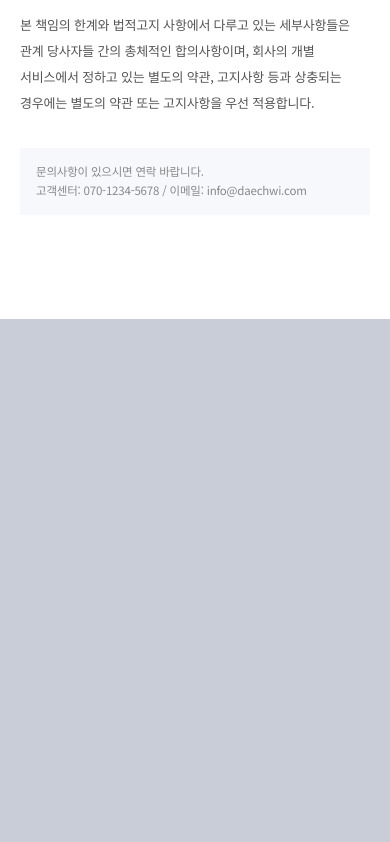
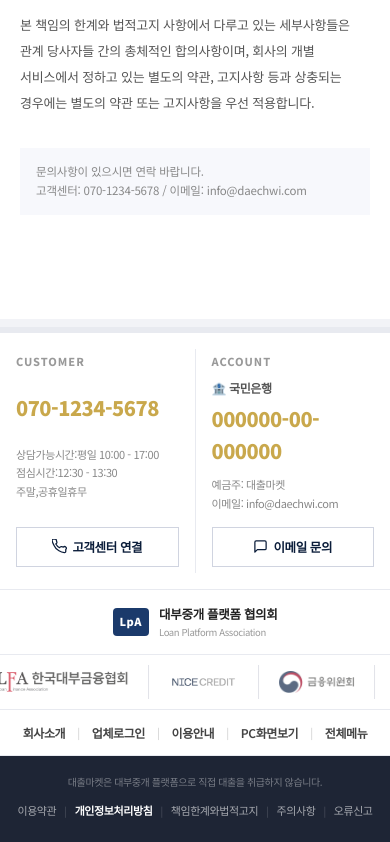
Before and after one commit to oooooookkb/daechwi-market-next, a Next.js app: page /duty in a window 390 px wide. Shown: the part 1547-2389 px from the top of the page. Before the commit the page ends 1866 px from the top, so only its background shows below. Built offline with nearby package versions, Linux system fonts and the light colour scheme; a web font is replaced by a local one.

Commit message:
feat: MobileFooter 공통 컴포넌트 생성 후 전체 페이지 적용

```diff
--- /dev/null
+++ b/app/components/MobileFooter.tsx
@@ -0,0 +1,85 @@
+"use client";
+import Link from "next/link";
+
+export default function MobileFooter() {
+  return (
+    <>
+      {/* 고객센터 / 계좌 섹션 */}
+      <div className="detail-cs-section">
+        <div className="detail-cs-box">
+          <p className="detail-cs-label">CUSTOMER</p>
+          <p className="detail-cs-number">070-1234-5678</p>
+          <p className="detail-cs-info">상담가능시간:평일 10:00 - 17:00<br />점심시간:12:30 - 13:30<br />주말,공휴일휴무</p>
+          <a href="tel:07012345678" className="detail-cs-btn">
+            <svg width="15" height="15" viewBox="0 0 24 24" fill="none" stroke="currentColor" strokeWidth="2" strokeLinecap="round" strokeLinejoin="round"><path d="M22 16.92v3a2 2 0 01-2.18 2 19.79 19.79 0 01-8.63-3.07A19.5 19.5 0 013.07 9.81a19.79 19.79 0 01-3.07-8.64A2 2 0 012 .18h3a2 2 0 012 1.72c.127.96.361 1.903.7 2.81a2 2 0 01-.45 2.11L6.09 7.91a16 16 0 006 6l1.27-1.27a2 2 0 012.11-.45c.907.339 1.85.573 2.81.7A2 2 0 0122 16.92z"/></svg>
+            고객센터 연결
+          </a>
+        </div>
+        <div className="detail-cs-divider" />
+        <div className="detail-cs-box">
+          <p className="detail-cs-label">ACCOUNT</p>
+          <p className="detail-cs-bank">🏦 국민은행</p>
+          <p className="detail-cs-number">000000-00-000000</p>
+          <p className="detail-cs-info">예금주: 대출마켓<br />이메일: info@daechwi.com</p>
+          <a href="mailto:info@daechwi.com" className="detail-cs-btn">
+            <svg width="15" height="15" viewBox="0 0 24 24" fill="none" stroke="currentColor" strokeWidth="2" strokeLinecap="round" strokeLinejoin="round"><path d="M21 15a2 2 0 01-2 2H7l-4 4V5a2 2 0 012-2h14a2 2 0 012 2z"/></svg>
+            이메일 문의
+          </a>
+        </div>
+      </div>
+
+      {/* 대부중개 플랫폼 협의회 배너 */}
+      <div className="detail-lpa-banner">
+        <div className="detail-lpa-logo">
+          <span className="detail-lpa-badge">LpA</span>
+          <div>
+            <p className="detail-lpa-name">대부중개 플랫폼 협의회</p>
+            <p className="detail-lpa-sub">Loan Platform Association</p>
+          </div>
+        </div>
+      </div>
+
+      {/* 기관 로고 자동 슬라이드 */}
+      <div className="detail-org-logos">
+        <div className="detail-org-track">
+          <a href="https://www.fss.or.kr" target="_blank" rel="noopener noreferrer" className="detail-org-item"><img src="/logos/fss.png" alt="금융감독원" className="detail-org-img" /></a>
+          <a href="https://www.ccrs.or.kr" target="_blank" rel="noopener noreferrer" className="detail-org-item"><img src="/logos/ccrs.png" alt="신용회복위원회" className="detail-org-img" /></a>
+          <a href="https://www.clfa.or.kr" target="_blank" rel="noopener noreferrer" className="detail-org-item"><img src="/logos/clfa.png" alt="한국대부금융협회" className="detail-org-img" /></a>
+          <a href="https://www.nicecredit.co.kr" target="_blank" rel="noopener noreferrer" className="detail-org-item"><img src="/logos/nice.png" alt="NICE지키미" className="detail-org-img" /></a>
+          <a href="https://www.fsc.go.kr" target="_blank" rel="noopener noreferrer" className="detail-org-item"><img src="/logos/fsc.png" alt="금융위원회" className="detail-org-img" /></a>
+          {/* 복제 (무한루프용) */}
+          <a href="https://www.fss.or.kr" target="_blank" rel="noopener noreferrer" className="detail-org-item"><img src="/logos/fss.png" alt="금융감독원" className="detail-org-img" /></a>
+          <a href="https://www.ccrs.or.kr" target="_blank" rel="noopener noreferrer" className="detail-org-item"><img src="/logos/ccrs.png" alt="신용회복위원회" className="detail-org-img" /></a>
+          <a href="https://www.clfa.or.kr" target="_blank" rel="noopener noreferrer" className="detail-org-item"><img src="/logos/clfa.png" alt="한국대부금융협회" className="detail-org-img" /></a>
+          <a href="https://www.nicecredit.co.kr" target="_blank" rel="noopener noreferrer" className="detail-org-item"><img src="/logos/nice.png" alt="NICE지키미" className="detail-org-img" /></a>
+          <a href="https://www.fsc.go.kr" target="_blank" rel="noopener noreferrer" className="detail-org-item"><img src="/logos/fsc.png" alt="금융위원회" className="detail-org-img" /></a>
+        </div>
+      </div>
+
+      {/* 하단 메뉴 링크 */}
+      <div className="detail-footer-menu">
+        <Link href="#">회사소개</Link><span>|</span>
+        <Link href="#">업체로그인</Link><span>|</span>
+        <Link href="#">이용안내</Link><span>|</span>
+        <Link href="#">PC화면보기</Link><span>|</span>
+        <Link href="#">전체메뉴</Link>
+      </div>
+
+      {/* 법적 고지 */}
+      <div className="detail-legal-footer">
+        <p>대출마켓은 대부중개 플랫폼으로 직접 대출을 취급하지 않습니다.</p>
+        <div className="detail-legal-links">
+          <Link href="/policy">이용약관</Link>
+          <span>|</span>
+          <Link href="/policy" className="detail-legal-bold">개인정보처리방침</Link>
+          <span>|</span>
+          <Link href="/duty">책임한계와법적고지</Link>
+          <span>|</span>
+          <Link href="/duty">주의사항</Link>
+          <span>|</span>
+          <a href="mailto:info@daechwi.com">오류신고</a>
+        </div>
+      </div>
+    </>
+  );
+}
--- a/app/duty/page.tsx
+++ b/app/duty/page.tsx
@@ -2,6 +2,7 @@
 import { useState } from "react";
 import Header from "../components/Header";
 import BottomNav from "../components/BottomNav";
+import MobileFooter from "../components/MobileFooter";
 
 export default function DutyPage() {
   const [activeTab, setActiveTab] = useState<"duty" | "warning">("duty");
@@ -113,6 +114,7 @@
           </div>
         )}
       </div>
+      <MobileFooter />
       <BottomNav />
     </div>
   );
--- a/app/policy/page.tsx
+++ b/app/policy/page.tsx
@@ -2,6 +2,7 @@
 import { useState } from "react";
 import Header from "../components/Header";
 import BottomNav from "../components/BottomNav";
+import MobileFooter from "../components/MobileFooter";
 
 export default function PolicyPage() {
   const [activeTab, setActiveTab] = useState<"terms" | "privacy">("terms");
@@ -204,6 +205,7 @@
           </div>
         )}
       </div>
+      <MobileFooter />
       <BottomNav />
     </div>
   );
--- a/app/product/page.tsx
+++ b/app/product/page.tsx
@@ -6,6 +6,7 @@
 import PcHeader from "../components/PcHeader";
 import PcFooter from "../components/PcFooter";
 import PcProductPage from "../components/PcProductPage";
+import MobileFooter from "../components/MobileFooter";
 
 export const metadata: Metadata = {
   title: "상품별 업체찾기 | 대출마켓",
@@ -35,6 +36,7 @@
           </p>
         </section>
         <RegionSectionProduct />
+        <MobileFooter />
         <div className="spacer"></div>
         <BottomNav />
       </div>
--- a/app/realtime/page.tsx
+++ b/app/realtime/page.tsx
@@ -8,6 +8,7 @@
 import PcHeader from "../components/PcHeader";
 import PcFooter from "../components/PcFooter";
 import PcRealtimePage from "../components/PcRealtimePage";
+import MobileFooter from "../components/MobileFooter";
 
 export const metadata: Metadata = {
   title: "실시간 대출상담 | 대출마켓",
@@ -31,6 +32,7 @@
         <RealtimeHero />
         <InfoSlider />
         <RealtimeSection />
+        <MobileFooter />
         <div className="spacer"></div>
         <BottomNav />
       </div>
--- a/app/recommend/page.tsx
+++ b/app/recommend/page.tsx
@@ -6,6 +6,7 @@
 import PcHeader from "../components/PcHeader";
 import PcFooter from "../components/PcFooter";
 import PcRecommendPage from "../components/PcRecommendPage";
+import MobileFooter from "../components/MobileFooter";
 
 export const metadata: Metadata = {
   title: "오늘의 추천업체 | 대출마켓",
@@ -52,6 +53,7 @@
           </p>
         </section>
         <CardsSection />
+        <MobileFooter />
         <div className="spacer"></div>
         <BottomNav />
       </div>
--- a/app/region/page.tsx
+++ b/app/region/page.tsx
@@ -7,6 +7,7 @@
 import PcHeader from "../components/PcHeader";
 import PcFooter from "../components/PcFooter";
 import PcRegionPage from "../components/PcRegionPage";
+import MobileFooter from "../components/MobileFooter";
 
 export const metadata: Metadata = {
   title: "지역별 업체찾기 | 대출마켓",
@@ -38,6 +39,7 @@
         <RegionSection regionOnly />
         <div style={{ height: "10px", background: "#C4C8D4" }}></div>
         <CompanySection />
+        <MobileFooter />
         <div className="spacer"></div>
         <BottomNav />
       </div>
--- a/app/scam-check/page.tsx
+++ b/app/scam-check/page.tsx
@@ -7,6 +7,7 @@
 import PcHeader from "../components/PcHeader";
 import PcFooter from "../components/PcFooter";
 import PcScamCheckPage from "../components/PcScamCheckPage";
+import MobileFooter from "../components/MobileFooter";
 
 const scamTips = [
   { icon: "💸", title: "수수료 요구", desc: "대출 전 수수료·보증금을 요구하면 100% 사기" },
@@ -150,6 +151,7 @@
           </div>
         </div>
 
+        <MobileFooter />
         <div className="spacer"></div>
         <BottomNav />
       </div>
--- a/app/search/page.tsx
+++ b/app/search/page.tsx
@@ -8,6 +8,7 @@
 import PcHeader from "../components/PcHeader";
 import PcFooter from "../components/PcFooter";
 import PcSearchPage from "../components/PcSearchPage";
+import MobileFooter from "../components/MobileFooter";
 
 const popularKeywords = ["월변대출", "당일대출", "무직자대출", "소액대출", "사업자대출", "비대면대출", "저신용자", "급전대출"];
 
@@ -139,6 +140,7 @@
           </div>
         )}
 
+        <MobileFooter />
         <div className="spacer"></div>
         <BottomNav />
       </div>
```
